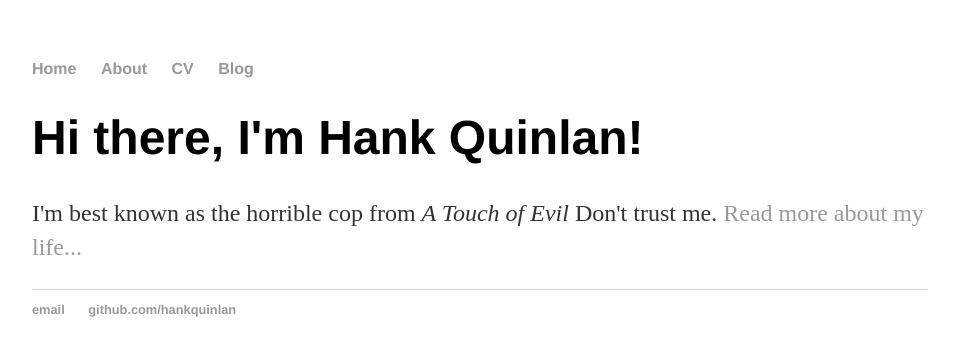
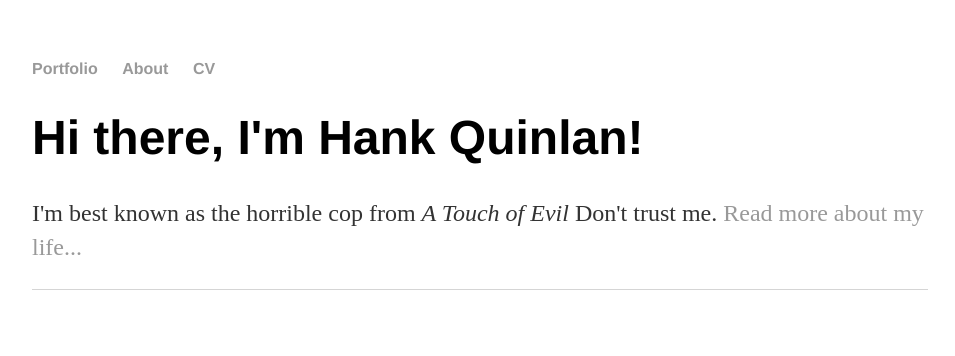
Before and after one commit to elijah-roth/elijah-roth.github.io, a Jekyll site: the page built from index.html, in a window 1280 px wide. Shown: the top 356 px of the page, without its empty margins (160-1115 px from the left). Built offline with Jekyll 4.4.1, drawn with Linux system fonts in a browser that asks for light colours.

Commit message:
Update default.html

```diff
--- a/_layouts/default.html
+++ b/_layouts/default.html
@@ -8,10 +8,9 @@
 		<body>
 			<nav>
 	    		<ul>
-	        		<li><a href="/">Home</a></li>
+	        		<li><a href="/">Portfolio</a></li>
 		        	<li><a href="/about">About</a></li>
 	        		<li><a href="/cv">CV</a></li>
-	        		<li><a href="/blog">Blog</a></li>
 	    		</ul>
 			</nav>
 			<div class="container">
@@ -20,10 +19,7 @@
 
 			</div><!-- /.container -->
 			<footer>
-	    		<ul>
-	        		<li><a href="mailto:hankquinlanhub@gmail.com">email</a></li>
-	        		<li><a href="https://github.com/hankquinlan">github.com/hankquinlan</a></li>
-				</ul>
+
 			</footer>
 		</body>
 	</html>
```
